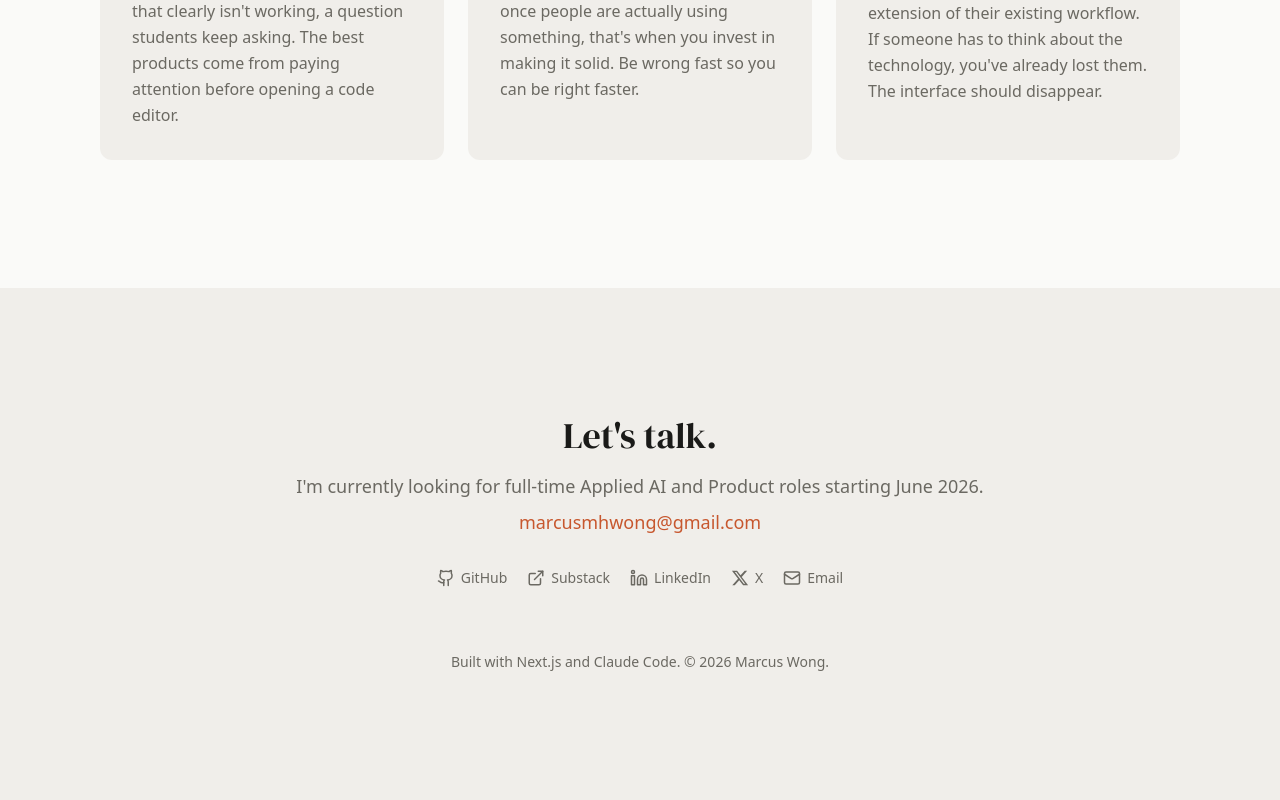
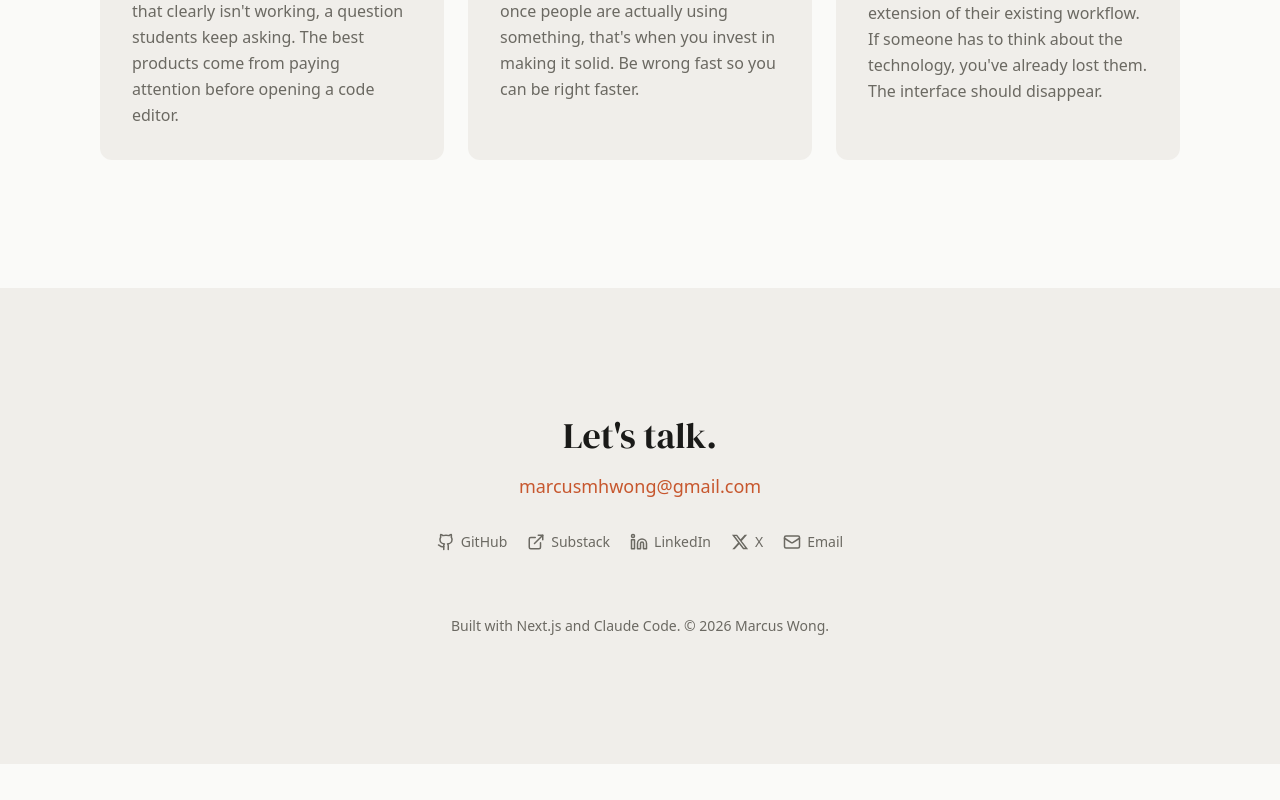
Before and after one commit to manhinwong/personal-website, a Next.js app: page / in a window 1280 px wide. Shown: the part 4550-5350 px from the top of the page. After the commit the page ends 5314 px from the top, so only its background shows below. Built offline with nearby package versions, Linux system fonts and the light colour scheme.

Commit message:
not looking role

```diff
--- a/components/Contact.tsx
+++ b/components/Contact.tsx
@@ -16,10 +16,6 @@ export default function Contact() {
         <h2 className="font-display text-3xl md:text-4xl mb-4">
           Let&apos;s talk.
         </h2>
-        <p className="text-text-secondary text-lg mb-2">
-          I&apos;m currently looking for full-time Applied AI and Product roles
-          starting June 2026.
-        </p>
         <a
           href="mailto:marcusmhwong@gmail.com"
           className="text-accent hover:text-accent-hover transition-colors text-lg"
```
